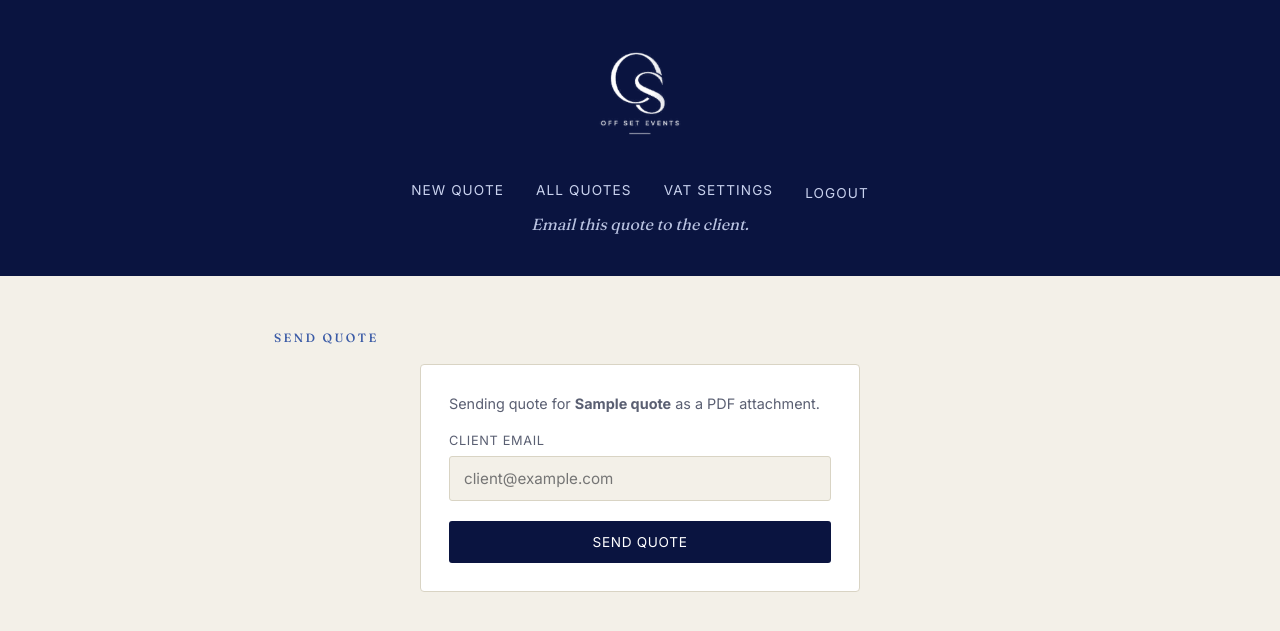
After one commit to janaalturkii/offset-quotes, a Django app: page /quote/1/send-email/ in a window 1280 px wide. The commit adds this page. Shown: the top 631 px of the page. Run offline with Django 5.2, Linux system fonts and the light colour scheme; a user stored in the database is signed in; tables that the repository leaves empty hold one stand-in row (values such as "Sample post").

Commit message:
Add real Gmail SMTP email sending for quote PDFs

```diff
--- a/quotes/templates/quotes/quote_detail.html
+++ b/quotes/templates/quotes/quote_detail.html
@@ -9,6 +9,7 @@
 
 <a href="{% url 'quote_pdf' quote.id %}" class="btn" style="display: block; width: fit-content;">Download PDF</a>
 <a href="{% url 'quote_edit' quote.id %}" class="btn" style="display: block; width: fit-content; background: var(--blue-500); margin-top: 8px;">Edit / Revise Quote</a>
+<a href="{% url 'quote_send_email' quote.id %}" class="btn" style="display: block; width: fit-content; background: #15803d; margin-top: 8px;">Send to Client</a>
 
 <div class="divider left"></div>
 
--- /dev/null
+++ b/quotes/templates/quotes/quote_send_email.html
@@ -0,0 +1,18 @@
+{% extends "quotes/base.html" %}
+{% block title %}Send Quote — Offset Events{% endblock %}
+{% block tagline %}Email this quote to the client.{% endblock %}
+
+{% block content %}
+<span class="eyebrow">Send Quote</span>
+<div class="card" style="max-width: 440px; margin: 16px auto 0;">
+    <p style="color: var(--ink-soft); font-size: 0.9rem; margin-bottom: 16px;">
+        Sending quote for <strong>{{ quote.client_name|default:"this client" }}</strong> as a PDF attachment.
+    </p>
+    <form method="post">
+        {% csrf_token %}
+        <label for="client_email">Client Email</label>
+        <input type="text" name="client_email" id="client_email" placeholder="client@example.com" required>
+        <button type="submit" style="width: 100%; margin-top: 20px;">Send Quote</button>
+    </form>
+</div>
+{% endblock %}
--- a/quotes/urls.py
+++ b/quotes/urls.py
@@ -9,6 +9,7 @@ urlpatterns = [
     path('quote/<int:quote_id>/pdf/', views.quote_pdf, name='quote_pdf'),
     path('quote/<int:quote_id>/edit/', views.quote_edit, name='quote_edit'),
     path('quote/<int:quote_id>/set-status/<str:new_status>/', views.quote_set_status, name='quote_set_status'),
+    path('quote/<int:quote_id>/send-email/', views.quote_send_email, name='quote_send_email'),
     path('settings/vat/', views.vat_settings, name='vat_settings'),
 
     # API endpoints
--- a/quotes/views.py
+++ b/quotes/views.py
@@ -7,6 +7,7 @@ from .pdf_export import generate_quote_pdf
 from .models import VATSettings
 from .vat_utils import calculate_totals
 from .models import Quote, QuoteLineItem, VATSettings, QuoteRevision
+from django.core.mail import EmailMessage
 
 @login_required
 def dashboard(request):
@@ -167,3 +168,35 @@ def vat_settings(request):
         return redirect("vat_settings")
 
     return render(request, "quotes/vat_settings.html", {"settings": settings_obj})
+
+@login_required
+def quote_send_email(request, quote_id):
+    quote = get_object_or_404(Quote, id=quote_id)
+
+    if request.method == "POST":
+        client_email = request.POST.get("client_email", "").strip()
+        if not client_email:
+            return redirect("quote_detail", quote_id=quote.id)
+
+        line_items = quote.line_items.all()
+        pdf_buffer = generate_quote_pdf(quote, line_items)
+
+        email = EmailMessage(
+            subject=f"Your Quote from Offset Events — {quote.client_name or 'Quotation'}",
+            body=(
+                f"Hi {quote.client_name or 'there'},\n\n"
+                f"Please find attached your quotation from Offset Events.\n\n"
+                f"This quote is valid for 14 days. Let us know if you have any questions.\n\n"
+                f"Best regards,\nOffset Events"
+            ),
+            to=[client_email],
+        )
+        email.attach(f"offset-events-quote-{quote.id}.pdf", pdf_buffer.getvalue(), "application/pdf")
+        email.send()
+
+        quote.status = "sent"
+        quote.save()
+
+        return redirect("quote_detail", quote_id=quote.id)
+
+    return render(request, "quotes/quote_send_email.html", {"quote": quote})
```
Also changed, not shown: config/settings.py (+12 -1 lines).
